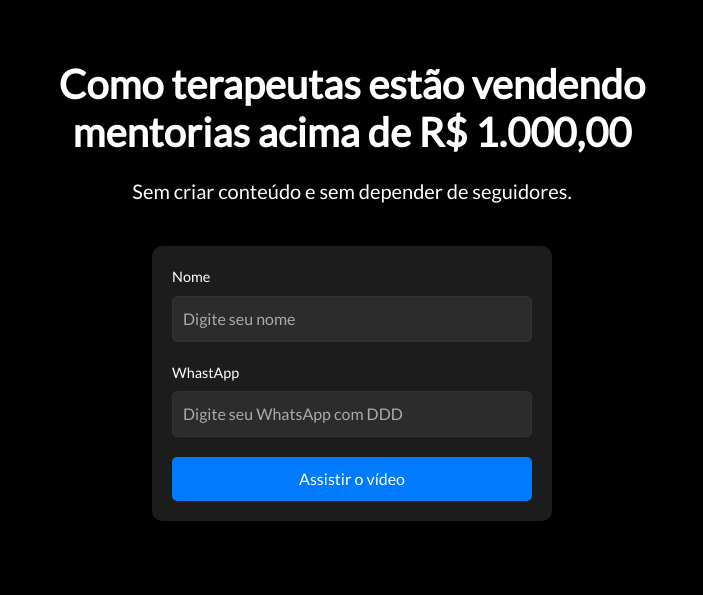
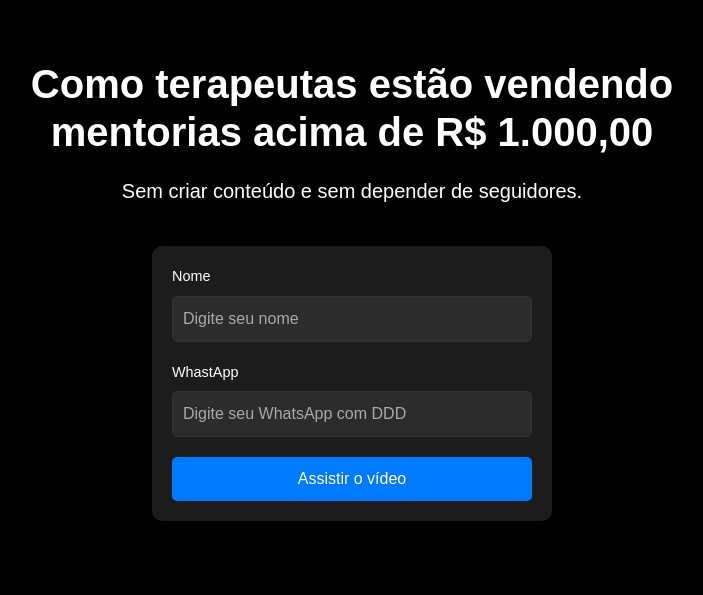
Before and after one commit to gabrielalmeidac3/MentoriaC3, a plain HTML site: page index.html in a window 1280 px wide. Shown: the top 595 px of the page, without its empty margins (288-991 px from the left). Drawn offline with Linux system fonts and the light colour scheme.

Commit message:
Update index.html

```diff
--- a/index.html
+++ b/index.html
@@ -8,9 +8,7 @@
 
 <link rel="icon" href="https://drive.google.com/thumbnail?id=1l1E8J6PX2rVup3fa_P2gJyqGuE7Z9X7Y">
 
-<link rel="preconnect" href="https://fonts.googleapis.com">
-<link rel="preconnect" href="https://fonts.gstatic.com" crossorigin>
-<link href="https://fonts.googleapis.com/css2?family=Lato&family=Montserrat:ital,wght@0,100..900;1,100..900&display=swap" rel="stylesheet">
+
     <title>Formulário Mentoria C3</title>
 <style>
 
@@ -20,7 +18,7 @@
 
 * {
     box-sizing: border-box;
-font-family: 'Lato', sans-serif; /* MUDA TODA A FONTE DO SITE */
+
 line-height: 1.5
 }
 
```
